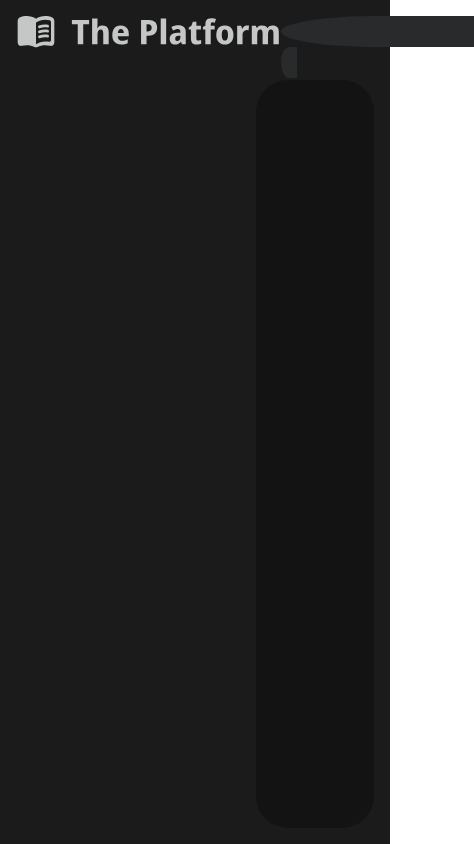
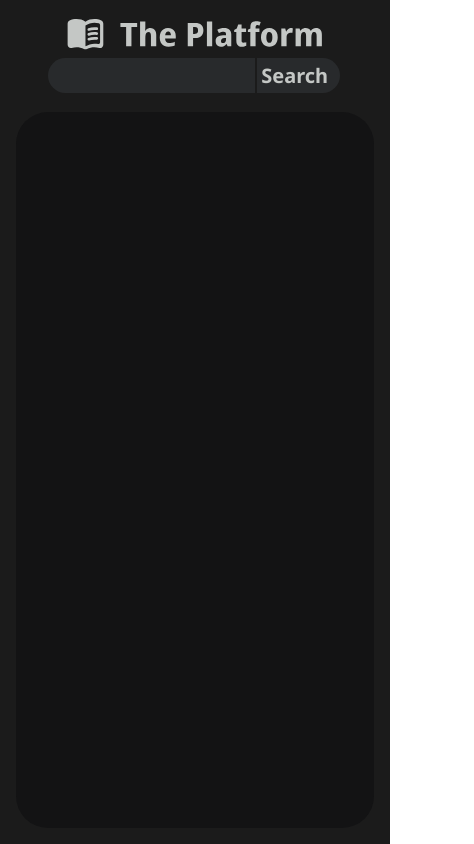
Before and after one commit to MomchilKalestrov/the-platform, a React (Create React App) app: page / in a window 390 px wide. Shown: the whole page, 474 px wide, since content can reach past the window. Built offline with nearby package versions, Linux system fonts and the light colour scheme.

Commit message:
Why tf cant i commit

```diff
--- a/public/index.html
+++ b/public/index.html
@@ -11,6 +11,9 @@
     />
     <link rel="apple-touch-icon" href="%PUBLIC_URL%/logo192.png" />
     <link rel="manifest" href="%PUBLIC_URL%/manifest.json" />
+    <link rel="preconnect" href="https://fonts.googleapis.com">
+    <link rel="preconnect" href="https://fonts.gstatic.com" crossorigin>
+    <link href="https://fonts.googleapis.com/css2?family=Noto+Sans:ital,wght@0,100..900;1,100..900&display=swap" rel="stylesheet">
     <title>React App</title>
   </head>
   <body>
--- a/src/App.tsx
+++ /dev/null
@@ -1,10 +0,0 @@
-import React from 'react';
-import { SharedLayout } from './components/Global'
-
-function App() {
-  return (
-    <SharedLayout></SharedLayout>
-  );
-}
-
-export default App;
--- a/src/components/Global.tsx
+++ b/src/components/Global.tsx
@@ -7,8 +7,8 @@ export class SharedLayout extends Component<any, any> {
             <header>
                 <img src='/head.svg' alt='title'/>
                 <div>
-                    <input></input>
-                    <input type='button'></input>
+                    <input className='search-field' type='text' />
+                    <input className='search-button' type='button' value='Search' />
                 </div>
             </header>
             <nav></nav>
--- a/src/design/Global.css
+++ b/src/design/Global.css
@@ -1,21 +1,27 @@
+* {
+    font-family: "Noto Sans", sans-serif;
+}
+
 body {
     margin: 0px;
     padding: 0px;
     width: 100vw;
+    height: 100vh;
 }
 
 #root {
+    width: 100%;
+    height: 100%;
     display: grid;
-    grid-template-columns: 30ch calc(100vw - 30ch);
-    grid-template-rows: 4rem calc(100vh - 4rem);
+    gap: 1rem;
+    grid-template-columns: 0px calc(5ch + 15%) calc(85% - 5ch - 3rem) 0px;
+    grid-template-rows: 0px 2rem auto 0px;
     grid-template-areas:
-        "header header"
-        "nav main";
+        ". . . ."
+        ". header header ."
+        ". nav main ."
+        ". . . .";
     background-color: #1b1b1b;
-}
-
-#root * {
-    padding: 1rem;
 }
 
 header {
@@ -23,37 +29,81 @@ header {
     display: flex;
     justify-content: space-between;
     align-content: center;
+    flex-wrap: wrap;
+}
+
+header img {
+    aspect-ratio: 141 / 17;
+    padding: 0px !important;
+    height: clamp(0.5rem, 8vw, 2rem);
 }
 
 header div {
+    margin-left: 1ch;
     padding: 0px !important;
 }
 
-header div input {
-    padding: 0.5rem !important;
+.search-field, .search-button {
+    padding: 0.25rem !important;
     background-color: #282a2c;
+    color: #C4C7C5;
     border: none;
     user-select: none;
     outline: none;
-    border-radius: 0px 50% 50% 0px;
+    font-size: 1.25rem;
 }
 
-header div > input {
-    border-radius: 50% 0px 0px 50% !important;
+.search-button {
+    border-radius: 0px 1.5rem 1.5rem 0px;
+    padding-right: 0.75rem !important;
+    margin-left: 2px;
+    font-weight: bold;
+}
+
+.search-field {
+    border-radius: 1.5rem 0px 0px 1.5rem;
+    padding-left: 0.75rem !important;
+    width: 15ch;
 }
 
 main {
     grid-area: main;
     border-radius: 2rem;
     background-color: #131314;
-    margin: 1rem;
+    padding: 1rem;
 }
 
 nav {
     grid-area: nav;
 }
 
-header img {
-    padding: 0px !important;
-    height: 100%;
+@media (max-width: 586px) {
+    #root {
+        grid-template-rows: 0px 5rem auto 0px;
+        grid-template-columns: 0px auto 0px;
+        grid-template-areas:
+        ". . ."
+        ". header ."
+        ". main ."
+        ". . ." !important;
+    }
+
+    nav {
+        display: none;
+    }
+
+    header {
+        display: flex;
+        gap: 0.5rem;
+        justify-content: center;
+    }
+
+    header div {
+        width: calc(100% - 4rem);
+        margin: 0px !important;
+    }
+
+    .search-field {
+        width: calc(100% - 8.8ch - 2px); /* crappy math */
+    }
 }
--- a/src/index.tsx
+++ b/src/index.tsx
@@ -1,12 +1,12 @@
 import React from 'react';
 import ReactDOM from 'react-dom/client';
-import App from './App';
+import { SharedLayout } from './components/Global'
 
 const root = ReactDOM.createRoot(
   document.getElementById('root') as HTMLElement
 );
 root.render(
   <React.StrictMode>
-    <App />
+    <SharedLayout></SharedLayout>
   </React.StrictMode>
 );
```
